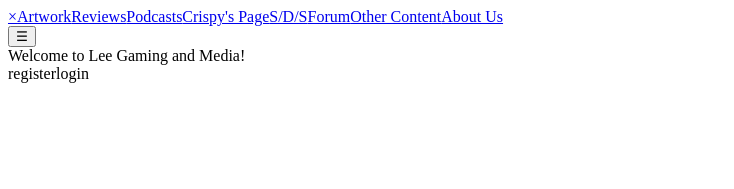
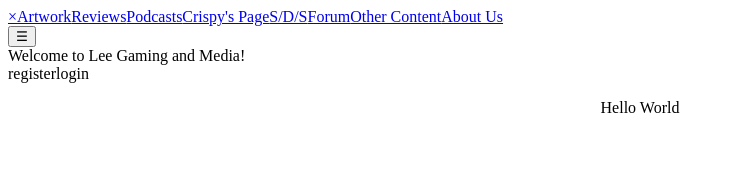
Before and after one commit to richard-d-lee/LeeGamingAndMedia, a React (Create React App) app in the folder client/: page / in a window 1280 px wide. Both pictures are taken after a click on the label "register". Shown: the top 189 px of the page, without its empty margins (0-734 px from the left). Built offline with nearby package versions, Linux system fonts and the light colour scheme; the HTML template or start-up script is replaced by a standard one.

Commit message:
Added comment to test git

```diff
--- a/client/src/components/Content.jsx
+++ b/client/src/components/Content.jsx
@@ -1,9 +1,10 @@
 import React, { useState } from 'react';
+import Login from './Login.jsx';
 
 function Content(props) {
-    if (props.page === "login") {
-        return (<div><p>Hello World ghsdffdhghfklsdhgfjkghs</p></div>)
-    }
+    if (props.page === "login" || props.page === "register") {
+        return (<Login page={props.page} />)
+    } else {
         return (
             <div>
                 <div>
@@ -21,7 +22,7 @@ function Content(props) {
                         }
                     </div>
                     <div>
-                    {
+                        {   //booger
                             //old content
                         }
                     </div>
@@ -29,5 +30,6 @@ function Content(props) {
             </div>
         )
     }
+}
 
 export default Content;
--- /dev/null
+++ b/client/src/components/Login.jsx
@@ -0,0 +1,11 @@
+import React, { useState } from 'react';
+
+function Content(props) {
+    return (
+        <center>
+            <div><p>Hello World</p></div>
+        </center>
+    )
+}
+
+export default Content;
```
Lines whose indentation alone changed are shown as unchanged.
